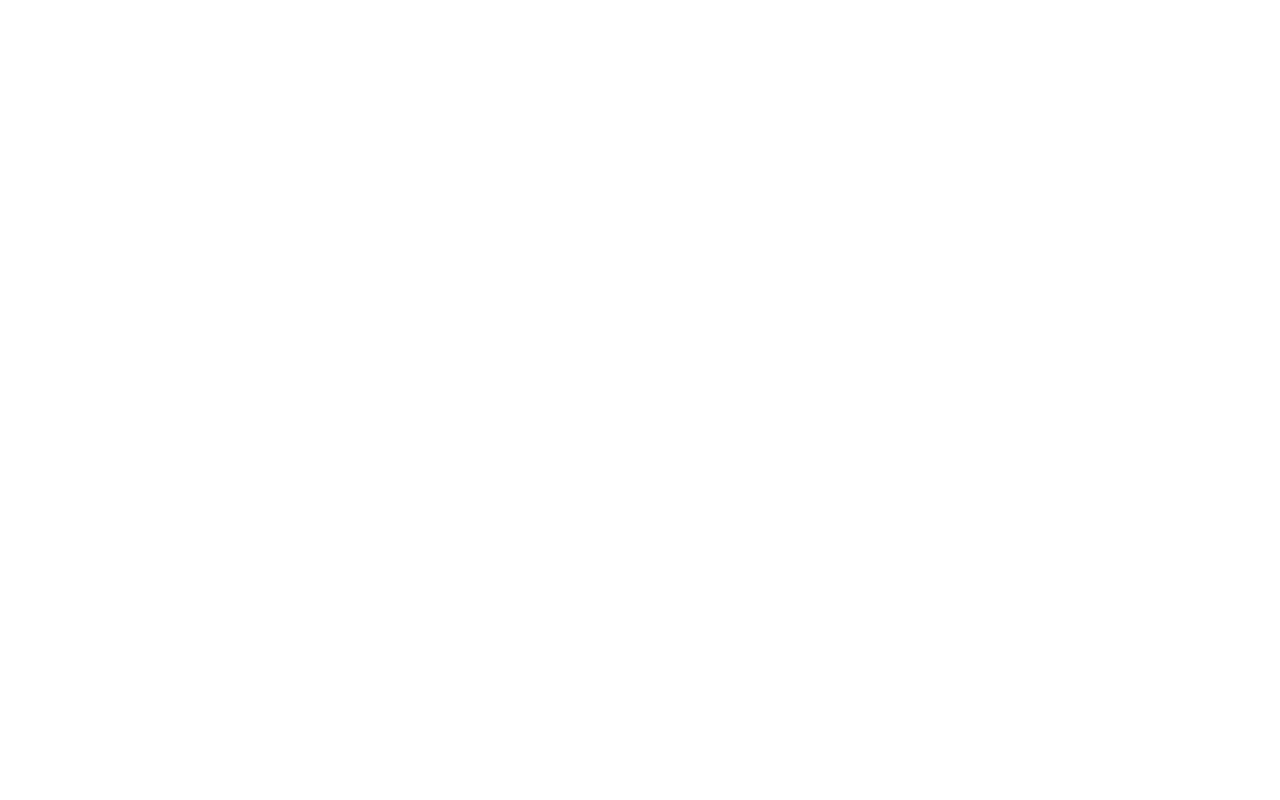
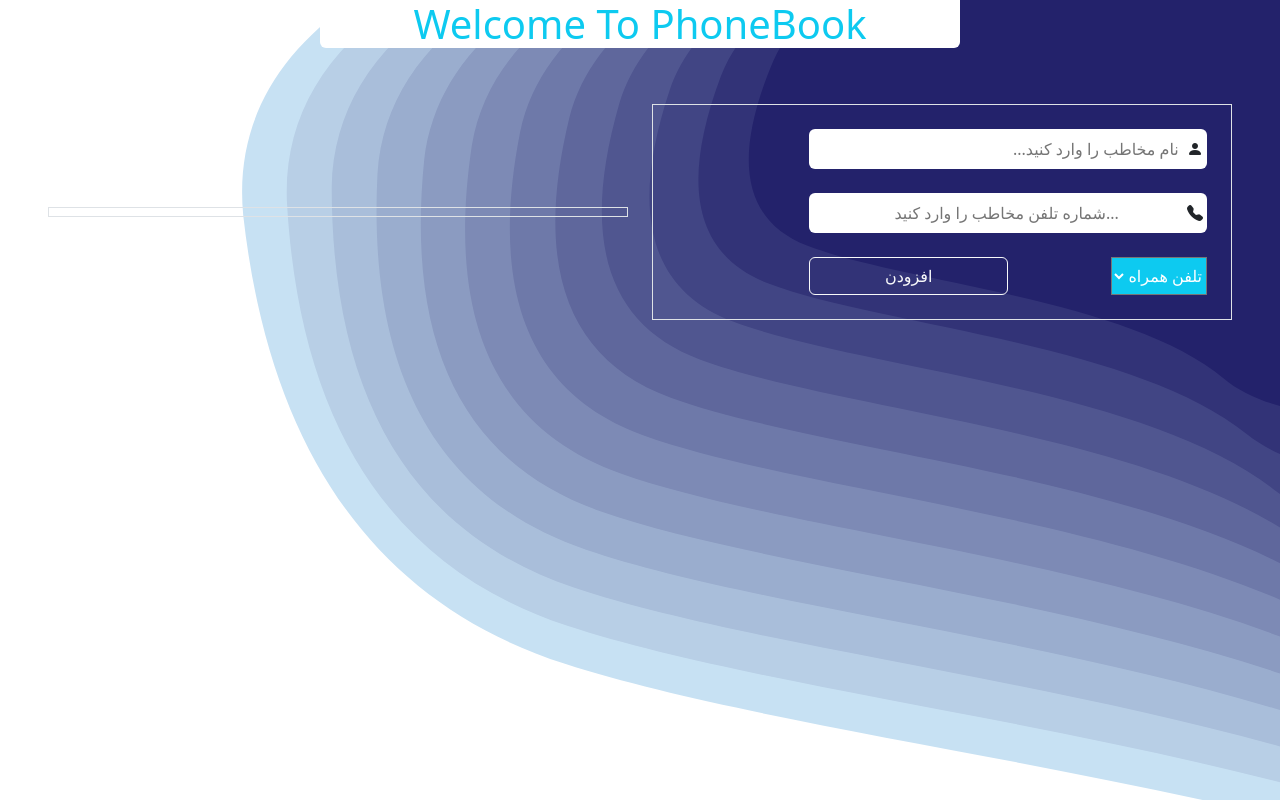
Before and after one commit to Ali-MHoseini/Simple_PhoneBook, a plain HTML site: page index.html in a window 1280 px wide. Drawn offline with nearby package versions, Linux system fonts and the light colour scheme.

Commit message:
add form

```diff
--- a/index.html
+++ b/index.html
@@ -1,13 +1,44 @@
 <!DOCTYPE html>
-<html lang="en-US">
+<html lang="en-US" dir="rtl">
 
 <head>
     <meta charset="UTF-8" />
     <meta name="viewport" content="width=device-width" />
+    <link rel="stylesheet" href="./styles.css">
+    <link rel="stylesheet" href="https://cdn.jsdelivr.net/npm/bootstrap-icons@1.10.2/font/bootstrap-icons.css">
+    <link href="https://cdn.jsdelivr.net/npm/bootstrap@5.2.3/dist/css/bootstrap.min.css" rel="stylesheet" integrity="sha384-rbsA2VBKQhggwzxH7pPCaAqO46MgnOM80zW1RWuH61DGLwZJEdK2Kadq2F9CUG65" crossorigin="anonymous">
+
+
 </head>
 
 <body>
-    <div></div>
+    <div class="header w-50 m-auto text-center rounded-bottom bg-white text-info">
+        <h1>Welcome To PhoneBook</h1>
+    </div>
+    <div class="w-100 d-flex flex-lg-row flex-sm-column justify-content-sm-center justify-content-lg-center align-items-lg-center align-items-sm-center p-5 gap-4" id="container">
+        <div class="w-50 h-75 border border-1 d-flex flex-column p-4 gap-4 ">
+            <div class=" w-75 rounded-2 bg-white p-1">
+                <label for="contactName"><i class="bi bi-person-fill cursor-po"></i></label>
+                <input type="text" name="contactName" id="contactName" class="w-75 border-0 p-1" placeholder="نام مخاطب را وارد کنید...">
+            </div>
+            <div class=" w-75 rounded-2 bg-white p-1">
+                <label for="contactTel"><i class="bi bi-telephone-fill cursor-po"></i></label>
+                <input type="tel" name="contactTel" id="contactTel" class="w-75 border-0 p-1" placeholder="شماره تلفن مخاطب را وارد کنید...">
+            </div>
+            <div class="w-75 d-flex justify-content-between">
+                <select class=" bg-info text-white ">
+                    <option value="1 ">تلفن همراه</option>
+                    <option value="2 ">تلفن ثابت</option>
+                </select>
+                <button class="btn w-50 h-25 btn-outline-light">افزودن</button>
+            </div>
+        </div>
+        <div class="w-50 h-75 border border-1 p-1">
+        </div>
+    </div>
+
+    <script src="./script.js "></script>
+    <script src="https://cdn.jsdelivr.net/npm/bootstrap@5.2.3/dist/js/bootstrap.bundle.min.js " integrity="sha384-kenU1KFdBIe4zVF0s0G1M5b4hcpxyD9F7jL+jjXkk+Q2h455rYXK/7HAuoJl+0I4 " crossorigin="anonymous "></script>
 </body>
 
 </html>
--- /dev/null
+++ b/styles.css
@@ -0,0 +1,19 @@
+* {
+    margin: 0;
+    padding: 0;
+    box-sizing: border-box;
+}
+
+html,
+body {
+    width: 100%;
+    height: 100%;
+    background-image: url("./cool-background.svg");
+    background-position: center;
+    background-repeat: no-repeat;
+    background-size: cover;
+}
+
+input {
+    outline: none;
+}
```
Also changed, not shown: cool-background.svg (added).
